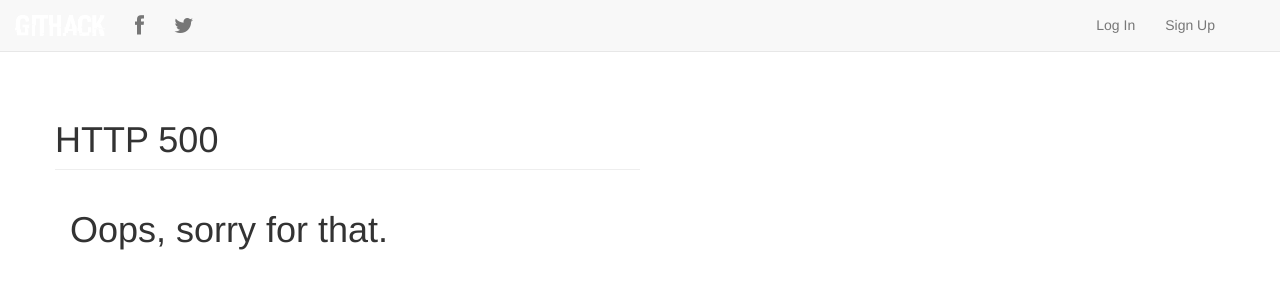
After one commit to axsaucedo/githack, a Django app: template templates/500.html in a window 1280 px wide. The commit adds this page. Shown: the top 300 px of the page. Run offline with Django 3.2, Linux system fonts and the light colour scheme; the template is opened without the code that fills it, so the values that code supplies are empty; parts of the project's set-up code (start-up, migrations or seed data) failed here and were passed over; some libraries are stand-ins or nearby versions; some web fonts are replaced.

```diff
--- /dev/null
+++ b/templates/500.html
@@ -0,0 +1,18 @@
+{% extends "base.html" %}
+
+{% block content %}
+    {% if user.is_authenticated %}
+        <meta http-equiv="REFRESH" content="0;url={% url 'view_my_account' %}">
+    {% endif %}
+    <div class="container">
+        <div class="row">
+            <div class="col-md-6">
+                <div class="row">
+                    <h1 class="page-header">HTTP 500</h1>
+                </div>
+                <h1>Oops, sorry for that.</h1>
+            </div>
+        </div>
+    </div>
+
+{% endblock %}
--- a/templates/accounts/account_view.html
+++ b/templates/accounts/account_view.html
@@ -72,8 +72,8 @@
                         <div class="block">
                             <div class="navbar navbar-inner block-header">
                                 <h1 class="muted pull-left">Statistics</h1>
-                                <div class="pull-right"><legend class="badge badge-warning">View More</legend>
-
+                                <div class="pull-right">
+                                    <div class="button btn">Get Started!</div>
                                 </div>
                             </div>
                             <div class="block-content collapse in">
--- a/urls.py
+++ b/urls.py
@@ -4,6 +4,8 @@ from settings import STATIC_ROOT, MEDIA_ROOT
 from django.contrib import admin
 admin.autodiscover()
 
+handler404 = 'templates.404'
+handler500 = 'templates.500'
 
 urlpatterns = patterns('',
 
```
Also changed, not shown: templates/404.html (added, +18 -0 lines), 2 other files.
